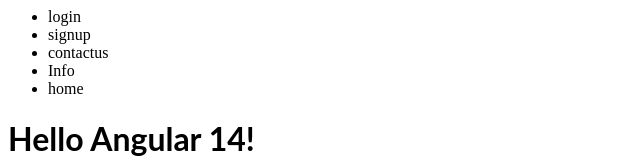
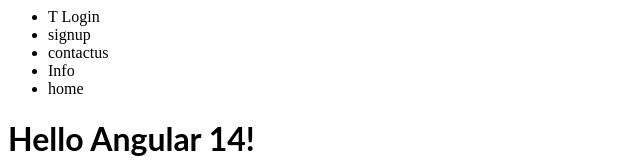
Before and after one commit to RamyaAmarnath/angular-ivy-7wg16t, an Angular app: page / in a window 1280 px wide. Shown: the top 160 px of the page, without its empty margins (0-640 px from the left). Built offline with nearby package versions, Linux system fonts and the light colour scheme.

Commit message:
2 files modified

```diff
--- a/src/app/Components/navbar/navbar.component.html
+++ b/src/app/Components/navbar/navbar.component.html
@@ -1,7 +1,7 @@
 <nav>
 	<ul>
 		<li><a>
-				login
+				{{'login' | language}}
 			</a></li>
 		<li><a>
 				signup
--- a/src/app/Others/language.pipe.ts
+++ b/src/app/Others/language.pipe.ts
@@ -7,15 +7,23 @@
   languageset = {
     ENGLISH: {
       HI: "Hi",
-      HELLO:'Hello'
+      HELLO: "Hello",
+      LOGIN: "Login"
     },
     TAMIL: {
       HI: "இருக்கிறது",
-      HELLO: "வணக்கம்"
+      HELLO: "வணக்கம்",
+      LOGIN: "T Login"
     },
     HINDI: {
       HI: "இருக்கிறது",
-      HELLO: "नमस्ते"
+      HELLO: "नमस्ते",
+      LOGIN: "H Login"
+    },
+    FRENCH: {
+      HI: "EST",
+      HELLO: "BONJOUR",
+      LOGIN: "F Login"
     }
   };
   transform(value: string, args?: string): any {
@@ -23,7 +31,7 @@
     console.log(args);
     value = value.toUpperCase();
     // return "Maths";
-    let language = args? args: "TAMIL";
+    let language = args ? args : "TAMIL";
     if (this.languageset[language][value]) {
       return this.languageset[language][value];
     }
```
